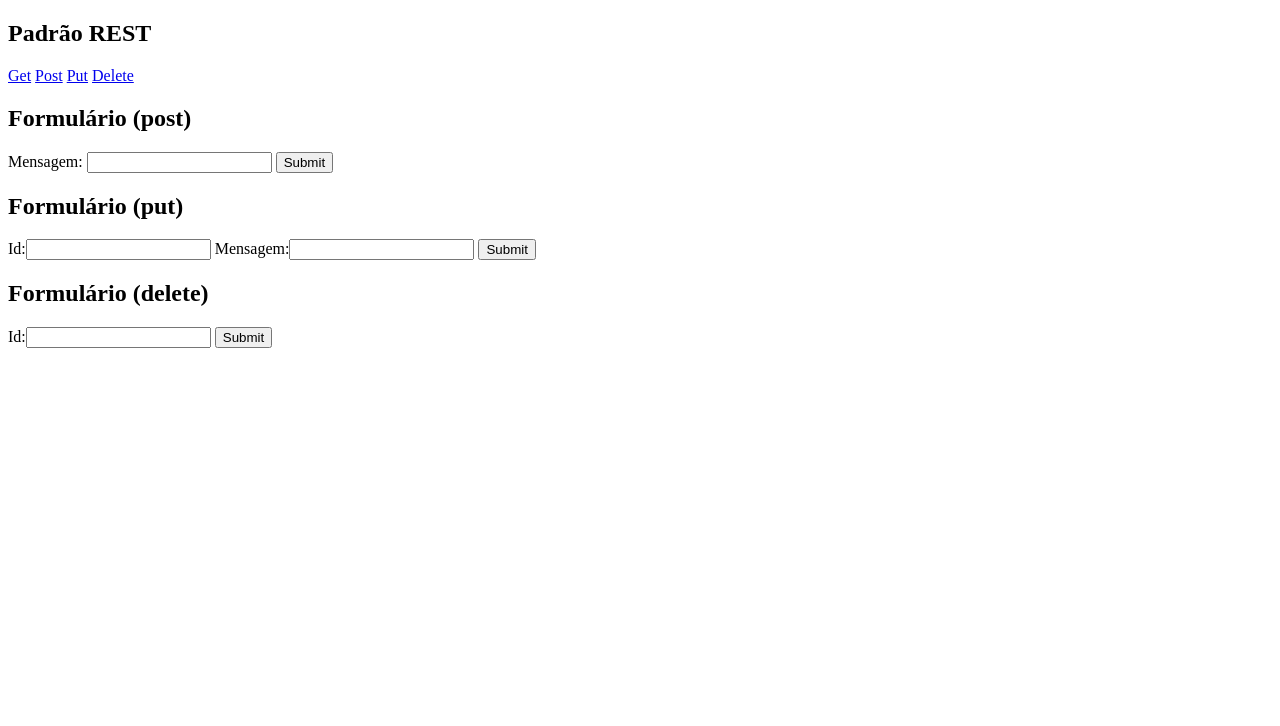
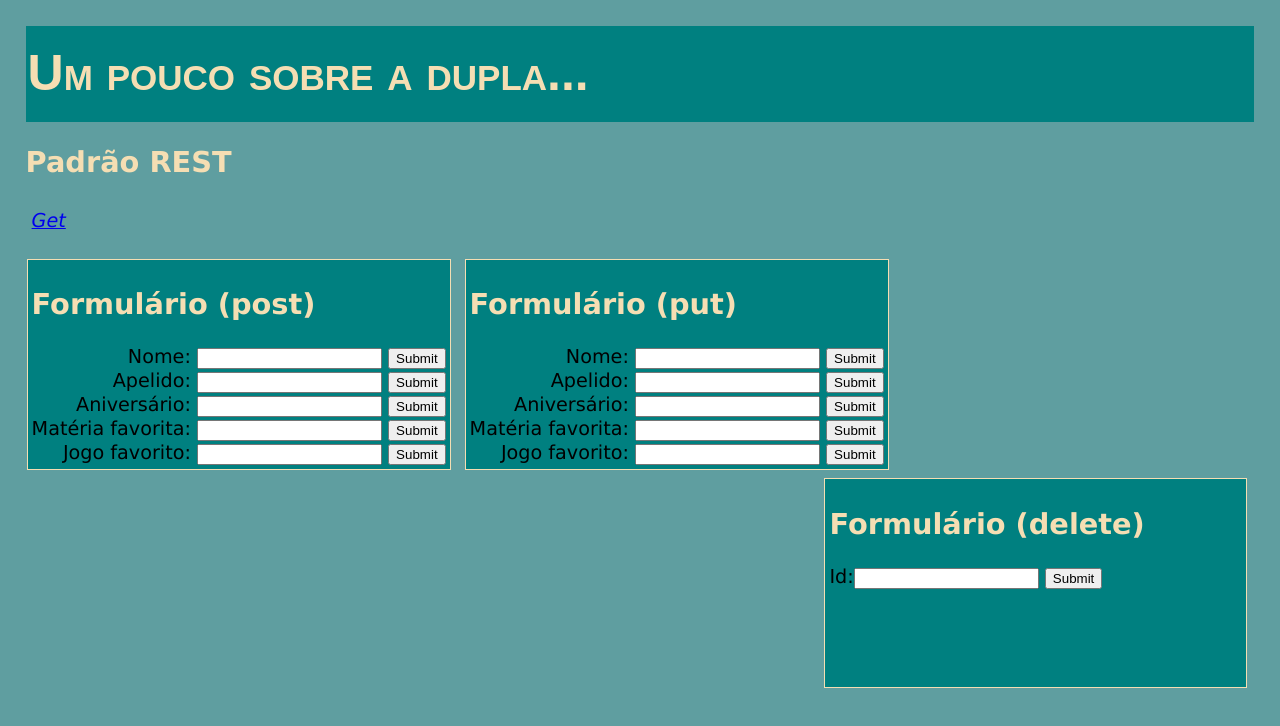
Before and after one commit to Vcintrao/ProgWeb-frontend-formulario, a plain HTML site: page index.html in a window 1280 px wide. Drawn offline with Linux system fonts and the light colour scheme.

Commit message:
Mudanças CSS

```diff
--- /dev/null
+++ b/css/estilo.css
@@ -0,0 +1,85 @@
+div{
+    color: black;
+    text-align:right;
+}
+
+h1, h2, h3{
+    color: wheat;
+}
+
+header {
+    font-family: sans-serif;
+    font-variant: small-caps;
+    font-size: 25px;
+    background-color: teal;
+    line-height: 100%;
+    text-align: left;
+    padding: 2px;
+}
+body{
+    font-family: verdana;
+    font-size: 120%;
+    margin: 2%;
+    background-color: cadetblue;
+}
+a{
+    font-style: italic;
+    display: block;
+    padding: 6px;
+    transition-property: color, background-color;
+    transition-duration: .25s;
+    transition-delay: .1s;
+}
+.indice{
+   width: fit-content;
+   height: fit-content;
+   background-color: teal;
+   display: block;
+   float: left;
+   border: solid 1px wheat;
+   margin-right: 15px;
+   margin-bottom: 1px;
+}
+
+.post{
+    display: block;
+    background-color: teal;
+    width: 414px;
+    height: fit-content;
+    float: left;
+    border: solid 1px wheat;
+    margin: 1px 7px 7px 1px;
+    padding: 4px;
+}
+.put{
+    display: inline-block;
+    background-color: teal;
+    width: 414px;
+    height: fit-content;
+    border: solid 1px wheat;
+    margin: 1px 1px 7px 7px;
+    padding: 4px;
+}
+.delete{
+    display: inline;
+    background-color: teal;
+    width: 413px;
+    height: 200px;
+    float: right;
+    border: solid 1px wheat;
+    margin: 1px 7px 7px 1px;
+    padding: 4px;
+}
+
+a:visited{
+    background-color: teal;
+    color: wheat;
+}
+a:hover{
+    background-color: darkslategrey;
+    color: teal;
+}
+a:focus{
+    background-color: wheat;
+    color:tomato;
+}
--- a/index.html
+++ b/index.html
@@ -2,37 +2,89 @@
 <html>
     <head>
         <title>
-            Aula 11
+            Aula 11 - Formulário
         </title>
         <meta charset="UTF-8"/>
+        <link rel="stylesheet" type="text/css" href="css/estilo.css" />
         <script src="js/functions.js"></script>
     </head>
     <body>
-        <h2>Padrão REST</h2>
-        <a href="javascript:callFetchWithGet()">Get</a>
-        <a href="javascript:callFetchWithPost('Rafa Yoko')">Post</a>
-        <a href="javascript:callFetchWithPut(3,'Tafs')">Put</a>
-        <a href="javascript:callFetchWithDelete(4)">Delete</a>
-        <p id = "json"> </p>
+        <header>
+            <h1>Um pouco sobre a dupla...</h1>
+        </header>
+    <h2>Padrão REST</h2>
+    <a href="javascript:callFetchWithGet()">Get</a>
+    <p id = "json"> </p>
 
+    <section class="post">
         <h2>Formulário (post)</h2>
         <form id="postForm">
-            <label for="mensagem">Mensagem:</label>
-            <input type="text" id="mensagem" name="mensagem"/>
+        <div>
+            <label for="nome">Nome:</label>
+            <input type="text" id="nome" name="nome"/>
             <button type="submit" onclick="return submitPost()">Submit</button>
+        </div>
+        <div>
+            <label for="apelido">Apelido:</label>
+            <input type="text" id="apelido" name="apelido"/>
+            <button type="submit" onclick="return submitPost()">Submit</button>
+        </div>
+        <div>
+            <label for="aniversario">Aniversário:</label>
+            <input type="text" id="aniversario" name="aniversario"/>
+            <button type="submit" onclick="return submitPost()">Submit</button>
+        </div>
+        <div>
+            <label for="matfav">Matéria favorita:</label>
+            <input type="text" id="matfav" name="matfav"/>
+            <button type="submit" onclick="return submitPost()">Submit</button>
+        </div>
+        <div>
+            <label for="jogo">Jogo favorito:</label>
+            <input type="text" id="jogo" name="jogo"/>
+            <button type="submit" onclick="return submitPost()">Submit</button>
+        </div>
         </form>
+    </section>
 
+    <section class="put">
         <h2>Formulário (put)</h2>
         <form id="putForm">
-            <label>Id:<input type="text" name="id"/></label>
-            <label>Mensagem:<input type="text" name="mensagem"/></label>
-            <button type="submit" onclick="return submitPut()">Submit</button>
+            <div>
+                <label for="nome">Nome:</label>
+                <input type="text" id="nome" name="nome"/>
+                <button type="submit" onclick="return submitPost()">Submit</button>
+            </div>
+            <div>
+                <label for="apelido">Apelido:</label>
+                <input type="text" id="apelido" name="apelido"/>
+                <button type="submit" onclick="return submitPost()">Submit</button>
+            </div>
+            <div>
+                <label for="aniversario">Aniversário:</label>
+                <input type="text" id="aniversario" name="aniversario"/>
+                <button type="submit" onclick="return submitPost()">Submit</button>
+            </div>
+            <div>
+                <label for="matfav">Matéria favorita:</label>
+                <input type="text" id="matfav" name="matfav"/>
+                <button type="submit" onclick="return submitPost()">Submit</button>
+            </div>
+            <div>
+                <label for="jogo">Jogo favorito:</label>
+                <input type="text" id="jogo" name="jogo"/>
+                <button type="submit" onclick="return submitPost()">Submit</button>
+            </div>
         </form>
+    </section>
 
+    <section class="delete">
         <h2>Formulário (delete)</h2>
         <form id="deleteForm">
             <label>Id:<input type="text" name="id"/></label>
             <button type="submit" onclick="return submitDelete()">Submit</button>
         </form>
+    </section>
+
     </body>
 </html>
```
